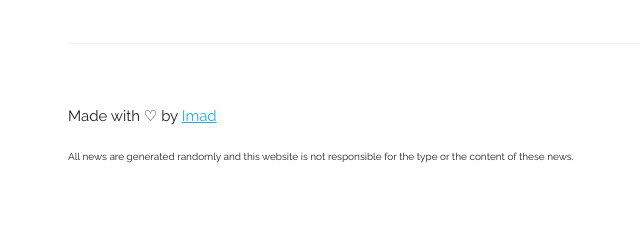
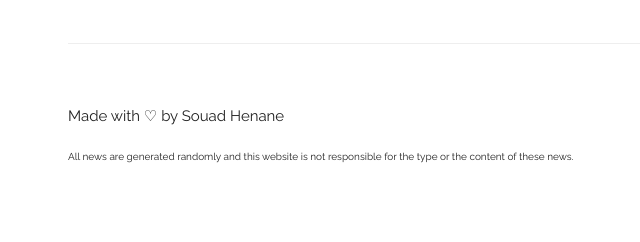
Before and after one commit to SouadHenane/NLP_News_Classifier, a Flask app: page / in a window 1280 px wide. Shown: the part 633-875 px from the top of the page, without its empty margins (252-892 px from the left). Run offline with Flask 2, Linux system fonts and the light colour scheme; parts of the project's set-up code (start-up, migrations or seed data) failed here and were passed over; some libraries are stand-ins or nearby versions.

Commit message:
Update index.html

```diff
--- a/app/templates/index.html
+++ b/app/templates/index.html
@@ -105,7 +105,7 @@
 <div class="container">
     <!-- Examples -->
     <div class="docs-section examples" id="examples">
-      <p class="example-description">Made with ♡ by <a href="https://imadelhanafi.com" target="_blank">Imad</a></p>
+      <p class="example-description">Made with ♡ by Souad Henane</a></p>
       <p class="example-description"> <font size="1">All news are generated randomly and this website is not responsible for the type or the content of these news.</font></p>
 
     </div>
```
